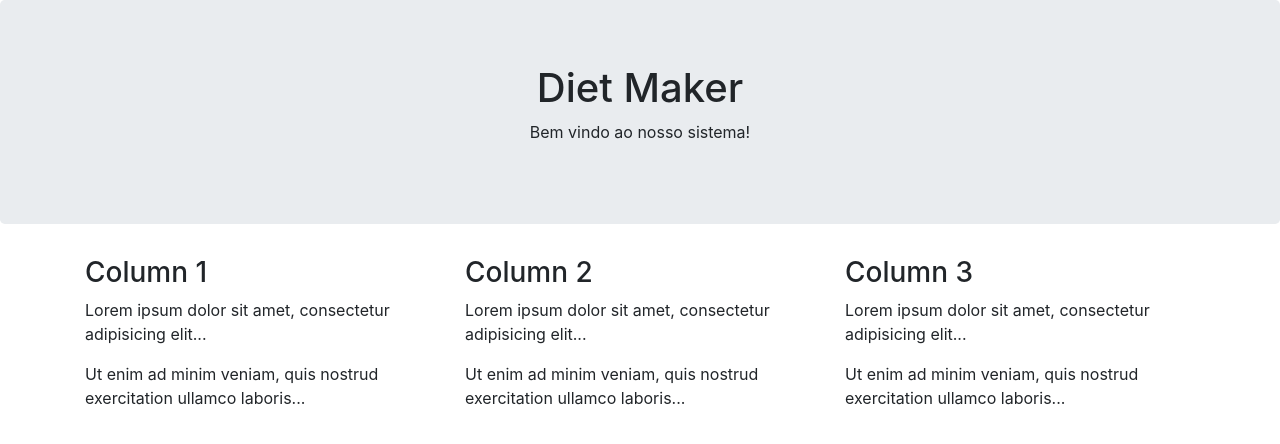
After one commit to guilhermer1307/dietmaker, a Django app: page /test/ in a window 1280 px wide. The commit adds this page. Shown: the top 444 px of the page. Run offline with Django 3.2, Linux system fonts and the light colour scheme; some libraries are stand-ins or nearby versions.

Commit message:
tomanjando
test de herança e urls

```diff
--- /dev/null
+++ b/dietmaker/dietmaker/core/templates/test.html
@@ -0,0 +1,41 @@
+<!DOCTYPE html>
+{% load static %}
+<html lang="en">
+<head>
+  <title>Bootstrap Example</title>
+  <meta charset="utf-8">
+  <meta name="viewport" content="width=device-width, initial-scale=1">
+  <link rel="stylesheet" href="https://maxcdn.bootstrapcdn.com/bootstrap/4.3.1/css/bootstrap.min.css">
+  <script src="https://ajax.googleapis.com/ajax/libs/jquery/3.3.1/jquery.min.js"></script>
+  <script src="https://cdnjs.cloudflare.com/ajax/libs/popper.js/1.14.7/umd/popper.min.js"></script>
+  <script src="https://maxcdn.bootstrapcdn.com/bootstrap/4.3.1/js/bootstrap.min.js"></script>
+</head>
+<body>
+
+<div class="jumbotron text-center">
+  <h1>Diet Maker</h1>
+  <p>Bem vindo ao nosso sistema!</p>
+</div>
+
+<div class="container">
+  <div class="row">
+    <div class="col-sm-4">
+      <h3>Column 1</h3>
+      <p>Lorem ipsum dolor sit amet, consectetur adipisicing elit...</p>
+      <p>Ut enim ad minim veniam, quis nostrud exercitation ullamco laboris...</p>
+    </div>
+    <div class="col-sm-4">
+      <h3>Column 2</h3>
+      <p>Lorem ipsum dolor sit amet, consectetur adipisicing elit...</p>
+      <p>Ut enim ad minim veniam, quis nostrud exercitation ullamco laboris...</p>
+    </div>
+    <div class="col-sm-4">
+      <h3>Column 3</h3>
+      <p>Lorem ipsum dolor sit amet, consectetur adipisicing elit...</p>
+      <p>Ut enim ad minim veniam, quis nostrud exercitation ullamco laboris...</p>
+    </div>
+  </div>
+</div>
+
+</body>
+</html>
--- a/dietmaker/dietmaker/core/views.py
+++ b/dietmaker/dietmaker/core/views.py
@@ -4,3 +4,6 @@ from django.http import HttpResponse
 # Create your views here.
 def index(request):
 	return render(request, 'index.html')
+
+def test(request):
+	return render(request, 'test.html')
--- a/dietmaker/dietmaker/urls.py
+++ b/dietmaker/dietmaker/urls.py
@@ -18,5 +18,6 @@ from django.urls import path
 from dietmaker.core import views
 
 urlpatterns = [
-    path('', views.index, name='index')
+    path('', views.index, name='index'),
+    path('test/', views.test, name='test')
 ]
```
Also changed, not shown: dietmaker/dietmaker/core/templates/base.html (added, +16 -0 lines), dietmaker/dietmaker/core/templates/index.html (+26 -12 lines).
